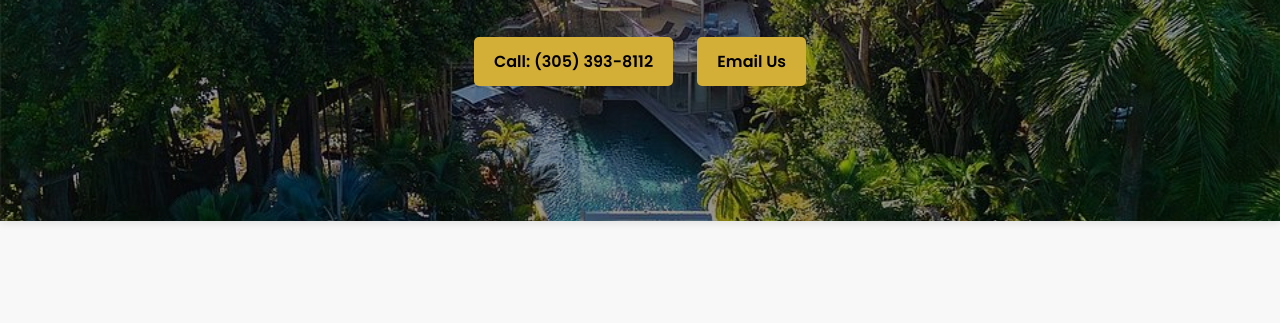
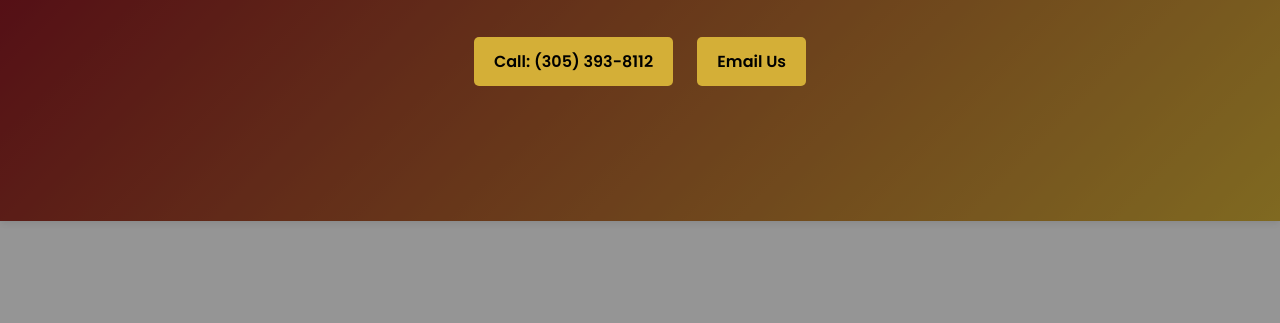
Before and after one commit to SeanCah/Synergycapitalinvestments.github.io, a plain HTML site: page index.html in a window 1280 px wide. Shown: the part 304-627 px from the top of the page. Drawn offline with nearby package versions, Linux system fonts and the light colour scheme.

Commit message:
Update index.html

```diff
--- a/index.html
+++ b/index.html
@@ -175,11 +175,10 @@ nav ul li a:hover {
   margin-bottom: 20px;
 }
     .hero {
-  background: url('home1.jpg') no-repeat center center/cover;
+  background: linear-gradient(135deg, #800020, #d4af37);
   color: #fff;
   text-align: center;
   padding: 120px 20px;
-  position: relative;
 }
 .hero::after {
   content: '';
```
